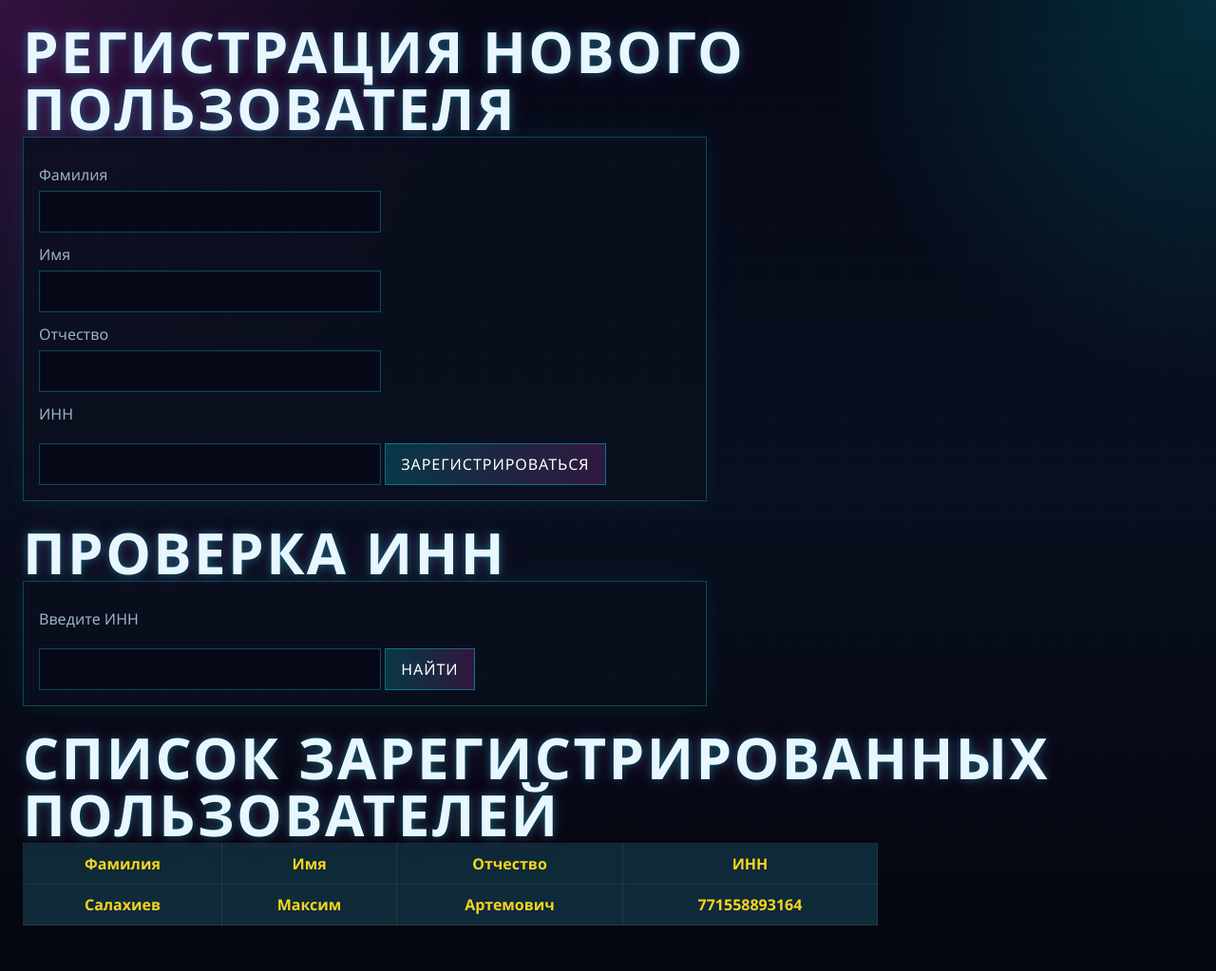
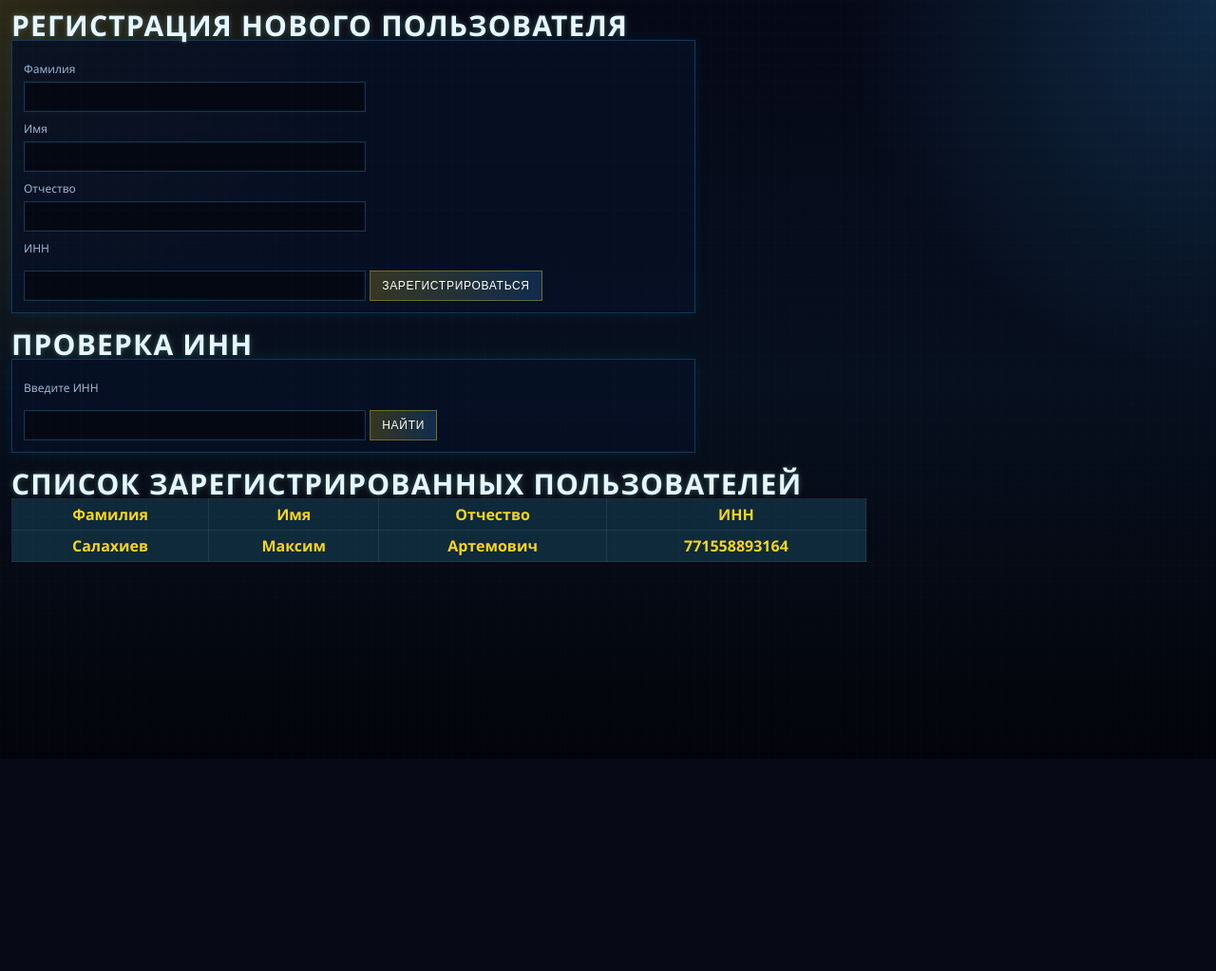
Before and after one commit to hekemi/CosLabs-MAI, a Django app: page / in a window 1280 px wide. Shown: the whole page at 95% size. After the commit the page ends 592 px from the top, so only its background shows below. Run offline with Django 5.2, Linux system fonts and the light colour scheme; data comes from the database, SQL or seed files in the repository; both versions use the stored data as it was after the commit; lists and menus that the app fills with data are empty.

Commit message:
Теперь стиль окончательный
Co-authored-by: Copilot <copilot@github.com>

```diff
--- a/Laba7/main/static/main/css/style.css
+++ b/Laba7/main/static/main/css/style.css
@@ -1,13 +1,13 @@
 :root {
     --bg: #050816;
-    --panel: rgba(10, 15, 30, 0.78);
-    --panel-2: rgba(12, 20, 38, 0.92);
-    --cyan: #00f5ff;
-    --pink: #ff3df2;
+    --panel: rgba(7, 16, 36, 0.86);
+    --panel-2: rgba(10, 22, 48, 0.94);
+    --cyan: #3aaeff;
+    --pink: #1f6fff;
     --yellow: #f7d51d;
-    --text: #e7f7ff;
-    --muted: #9ab0c3;
-    --border: rgba(0, 245, 255, 0.35);
+    --text: #eaf5ff;
+    --muted: #9bb3d0;
+    --border: rgba(58, 174, 255, 0.35);
 }
 
 * {
@@ -16,14 +16,14 @@
 
 body {
     margin: 0;
-    padding: 24px;
+    padding: 12px;
     min-height: 100vh;
     font-family: "Segoe UI", Arial, sans-serif;
     color: #e8f7ff;
     background:
-        radial-gradient(circle at top left, rgba(255, 61, 242, 0.18), transparent 30%),
-        radial-gradient(circle at top right, rgba(0, 245, 255, 0.16), transparent 25%),
-        linear-gradient(180deg, #050816 0%, #090f1f 50%, #04060d 100%);
+        radial-gradient(circle at top left, rgba(247, 213, 29, 0.16), transparent 28%),
+        radial-gradient(circle at top right, rgba(58, 174, 255, 0.20), transparent 26%),
+        linear-gradient(180deg, #050816 0%, #07101f 50%, #03040a 100%);
     overflow-x: hidden;
 }
 
@@ -35,129 +35,129 @@ body::before {
     background-image:
         linear-gradient(rgba(255,255,255,0.03) 1px, transparent 1px),
         linear-gradient(90deg, rgba(255,255,255,0.03) 1px, transparent 1px);
-    background-size: 34px 34px;
+    background-size: 17px 17px;
     opacity: 0.18;
     mix-blend-mode: screen;
 }
 
 .wrap {
-    width: min(1100px, calc(100% - 32px));
+    width: min(1100px, calc(100% - 16px));
     margin: 0 auto;
-    padding: 42px 0 56px;
+    padding: 21px 0 28px;
     position: relative;
 }
 
 .hero {
     position: relative;
-    padding: 26px 28px 24px;
-    margin-bottom: 22px;
-    border: 1px solid var(--border);
-    background: linear-gradient(135deg, rgba(0,245,255,0.08), rgba(255,61,242,0.08)), var(--panel);
+    padding: 13px 14px 12px;
+    margin-bottom: 11px;
+    border: 1px solid rgba(58, 174, 255, 0.38);
+    background: linear-gradient(135deg, rgba(247,213,29,0.08), rgba(58,174,255,0.10)), var(--panel);
     backdrop-filter: blur(12px);
     box-shadow:
         0 0 0 1px rgba(255,255,255,0.04) inset,
-        0 18px 60px rgba(0,0,0,0.45),
-        0 0 30px rgba(0,245,255,0.08);
+        0 9px 30px rgba(0,0,0,0.45),
+        0 0 15px rgba(0,245,255,0.08);
     overflow: hidden;
 }
 
 .hero::after {
     content: "";
     position: absolute;
-    inset: auto -20% -18px -20%;
-    height: 4px;
-    background: linear-gradient(90deg, transparent, var(--cyan), var(--pink), transparent);
-    filter: blur(2px);
+    inset: auto -20% -9px -20%;
+    height: 2px;
+    background: linear-gradient(90deg, transparent, var(--yellow), var(--cyan), transparent);
+    filter: blur(1px);
 }
 
 .eyebrow {
     display: inline-block;
-    font-size: 12px;
+    font-size: 6px;
     letter-spacing: 0.28em;
     text-transform: uppercase;
     color: var(--yellow);
-    margin-bottom: 10px;
-    text-shadow: 0 0 12px rgba(247, 213, 29, 0.45);
+    margin-bottom: 5px;
+    text-shadow: 0 0 6px rgba(247, 213, 29, 0.5);
 }
 
 h1 {
     margin: 0;
-    font-size: clamp(32px, 5vw, 60px);
+    font-size: clamp(16px, 2.5vw, 30px);
     line-height: 1;
     letter-spacing: 0.04em;
     text-transform: uppercase;
     text-shadow:
-        0 0 10px rgba(0,245,255,0.35),
-        0 0 26px rgba(255,61,242,0.18);
+        0 0 5px rgba(58,174,255,0.35),
+        0 0 12px rgba(247,213,29,0.16);
 }
 
 h2, h3 {
     margin-top: 0;
-    color: #f7d51d;
-    text-shadow: 0 0 12px rgba(247, 213, 29, 0.25);
+    color: var(--yellow);
+    text-shadow: 0 0 6px rgba(247, 213, 29, 0.28);
 }
 
 .subtitle {
-    margin: 14px 0 0;
+    margin: 7px 0 0;
     color: var(--muted);
     max-width: 760px;
-    font-size: 15px;
+    font-size: 8px;
     line-height: 1.55;
 }
 
 .panel {
     position: relative;
-    border: 1px solid rgba(0,245,255,0.22);
+    border: 1px solid rgba(58, 174, 255, 0.24);
     background: var(--panel-2);
     box-shadow:
         0 0 0 1px rgba(255,255,255,0.03) inset,
-        0 20px 70px rgba(0,0,0,0.5);
+        0 10px 35px rgba(0,0,0,0.5);
     overflow: hidden;
 }
 
 .panel-head {
     display: flex;
     justify-content: space-between;
-    gap: 12px;
+    gap: 6px;
     align-items: center;
-    padding: 16px 18px;
-    border-bottom: 1px solid rgba(0,245,255,0.16);
-    background: linear-gradient(90deg, rgba(0,245,255,0.12), rgba(255,61,242,0.08));
+    padding: 8px 9px;
+    border-bottom: 1px solid rgba(58, 174, 255, 0.16);
+    background: linear-gradient(90deg, rgba(247,213,29,0.12), rgba(58,174,255,0.10));
 }
 
 .panel-head strong {
-    font-size: 15px;
+    font-size: 8px;
     letter-spacing: 0.08em;
     text-transform: uppercase;
 }
 
 .chips {
     display: flex;
-    gap: 10px;
+    gap: 5px;
     flex-wrap: wrap;
 }
 
 .chip {
     display: inline-flex;
     align-items: center;
-    gap: 8px;
-    padding: 8px 12px;
-    border: 1px solid rgba(0,245,255,0.22);
+    gap: 4px;
+    padding: 4px 6px;
+    border: 1px solid rgba(247,213,29,0.22);
     border-radius: 999px;
-    background: rgba(0,245,255,0.06);
+    background: rgba(247,213,29,0.06);
     color: var(--text);
-    font-size: 12px;
+    font-size: 6px;
     letter-spacing: 0.06em;
     text-transform: uppercase;
 }
 
 .chip::before {
     content: "";
-    width: 8px;
-    height: 8px;
+    width: 4px;
+    height: 4px;
     border-radius: 50%;
-    background: var(--cyan);
-    box-shadow: 0 0 12px var(--cyan);
+    background: var(--yellow);
+    box-shadow: 0 0 6px var(--yellow);
 }
 
 .table-wrap {
@@ -168,27 +168,28 @@ table {
     width: 100%;
     max-width: 900px;
     border-collapse: collapse;
-    margin-bottom: 24px;
+    margin-bottom: 12px;
     background: rgba(12, 20, 38, 0.92);
     border: 1px solid rgba(0, 245, 255, 0.22);
 }
 
 thead th {
-    padding: 14px 14px;
-    background: rgba(0, 245, 255, 0.08);
+    padding: 7px 7px;
+    background: rgba(58, 174, 255, 0.08);
     color: var(--yellow);
     text-align: left;
-    font-size: 14px;
+    font-size: 7px;
     letter-spacing: 0.08em;
     text-transform: uppercase;
-    border-bottom: 1px solid rgba(0,245,255,0.2);
+    border-bottom: 1px solid rgba(58,174,255,0.2);
     white-space: nowrap;
 }
 
 tbody td {
-    padding: 13px 14px;
+    padding: 6px 7px;
     border-bottom: 1px solid rgba(255,255,255,0.06);
     color: var(--text);
+    font-size: 8px;
 }
 
 tbody tr:nth-child(odd) {
@@ -196,89 +197,85 @@ tbody tr:nth-child(odd) {
 }
 
 tbody tr:hover {
-    background: rgba(0,245,255,0.08);
+    background: rgba(58, 174, 255, 0.08);
     box-shadow: inset 0 0 0 1px rgba(0,245,255,0.14);
 }
 
 .inn {
     display: inline-flex;
     align-items: center;
-    padding: 5px 10px;
+    padding: 2px 5px;
     border-radius: 999px;
-    background: rgba(255,61,242,0.12);
-    border: 1px solid rgba(255,61,242,0.3);
-    color: #ffd7fb;
+    background: rgba(247,213,29,0.12);
+    border: 1px solid rgba(247,213,29,0.30);
+    color: #fff4b3;
     font-weight: 700;
     letter-spacing: 0.06em;
+    font-size: 8px;
 }
 
 .empty {
-    padding: 30px 18px;
+    padding: 15px 9px;
     color: var(--muted);
     text-align: center;
+    font-size: 8px;
 }
 
 .footer-note {
-    margin-top: 14px;
+    margin-top: 7px;
     color: rgba(154,176,195,0.85);
-    font-size: 13px;
+    font-size: 6px;
     text-align: right;
 }
 
 form {
-    margin-bottom: 24px;
-    padding: 16px;
-    border: 1px solid rgba(0, 245, 255, 0.25);
-    background: rgba(10, 15, 30, 0.82);
-    box-shadow: 0 0 24px rgba(0, 245, 255, 0.08);
+    margin-bottom: 18px;
+    padding: 12px;
+    border: 1px solid rgba(58, 174, 255, 0.25);
+    background: rgba(7, 16, 36, 0.84);
+    box-shadow: 0 0 12px rgba(0, 245, 255, 0.08);
     max-width: 720px;
 }
 
 label {
     display: block;
-    margin: 12px 0 6px;
-    color: #9ab0c3;
-}
-
-input, button {
-    font: inherit;
+    margin: 9px 0 5px;
+    color: var(--muted);
+    font-size: 12px;
 }
 
 input[type="text"],
 input[type="number"] {
     width: 100%;
     max-width: 360px;
-    padding: 10px 12px;
-    border: 1px solid rgba(0, 245, 255, 0.28);
-    background: rgba(5, 8, 22, 0.9);
-    color: #e8f7ff;
+    padding: 8px 9px;
+    border: 1px solid rgba(58, 174, 255, 0.28);
+    background: rgba(4, 8, 18, 0.94);
+    color: var(--text);
     outline: none;
     box-shadow: inset 0 0 0 1px rgba(255,255,255,0.03);
-}
-
-input:focus {
-    border-color: #00f5ff;
-    box-shadow: 0 0 0 3px rgba(0, 245, 255, 0.12);
+    font-size: 12px;
 }
 
 button {
-    margin-top: 14px;
-    padding: 10px 16px;
-    border: 1px solid rgba(0, 245, 255, 0.35);
-    background: linear-gradient(90deg, rgba(0,245,255,0.18), rgba(255,61,242,0.16));
-    color: #fff;
+    margin-top: 10px;
+    padding: 8px 12px;
+    border: 1px solid rgba(247, 213, 29, 0.35);
+    background: linear-gradient(90deg, rgba(247,213,29,0.20), rgba(58,174,255,0.18));
+    color: #ffffff;
     cursor: pointer;
     text-transform: uppercase;
     letter-spacing: 0.06em;
+    font-size: 12px;
 }
 
 button:hover {
-    box-shadow: 0 0 18px rgba(0, 245, 255, 0.22);
+    box-shadow: 0 0 9px rgba(247, 213, 29, 0.20);
 }
 
 th, td {
     border: 1px solid rgba(255, 255, 255, 0.08);
-    padding: 10px 12px;
+    padding: 5px 6px;
     color: #e8f7ff;
 }
 
@@ -293,14 +290,14 @@ tr:nth-child(even) {
 
 @media (max-width: 720px) {
     .wrap {
-        width: min(100% - 18px, 1100px);
-        padding-top: 16px;
+        width: min(100% - 9px, 1100px);
+        padding-top: 8px;
     }
 
     .hero,
     .panel {
-        border-left-width: 2px;
-        border-right-width: 2px;
+        border-left-width: 1px;
+        border-right-width: 1px;
     }
 
     .panel-head {
```
Also changed, not shown: Laba7/db.sqlite3.
